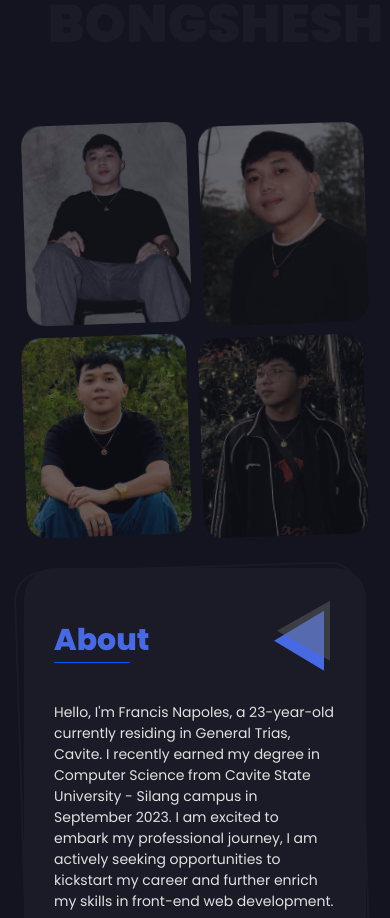
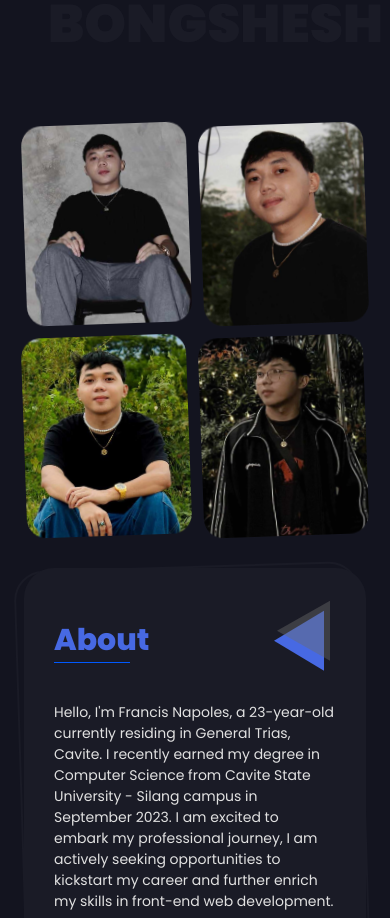
Before and after one commit to francisnpls/francisnpls-bongshesh, a React (Vite) app: page / in a window 390 px wide. Shown: the part 800-1718 px from the top of the page. Built offline with nearby package versions, Linux system fonts and the light colour scheme; a web font is replaced by a local one.

Commit message:
about changes

```diff
--- a/src/components/sections/About.jsx
+++ b/src/components/sections/About.jsx
@@ -45,8 +45,8 @@ const About = () => {
           {aboutPic.map((item, i) => (
             <div key={i} className="w-full h-[200px]">
               <motion.img src={item} alt=""
-                className='w-full h-full object-cover rounded-[20px] rotate-[-2deg] opacity-[.4]'
-                initial={{opacity:.4, rotate: -2, scale:1}} whileHover={{opacity:1, rotate: 2, scale:1.1}} whileTap={{opacity:1, rotate: 2, scale:1.1}}
+                className='w-full h-full object-cover rounded-[20px] rotate-[-2deg] sm:opacity-[.4] opacity-[1]'
+                initial={{rotate: -2, scale:1}} whileHover={{opacity:1, rotate: 2, scale:1.1}} whileTap={{opacity:1, rotate: 2, scale:1.1}}
               />
             </div>
           ))}
```
